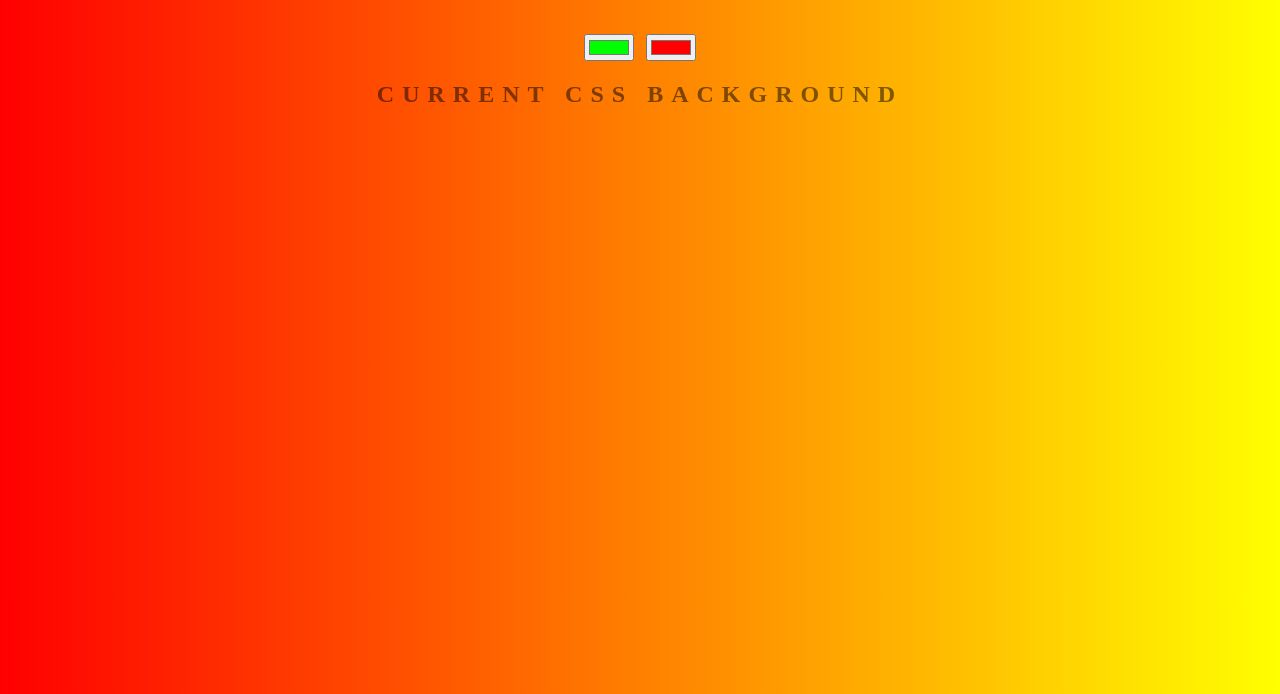
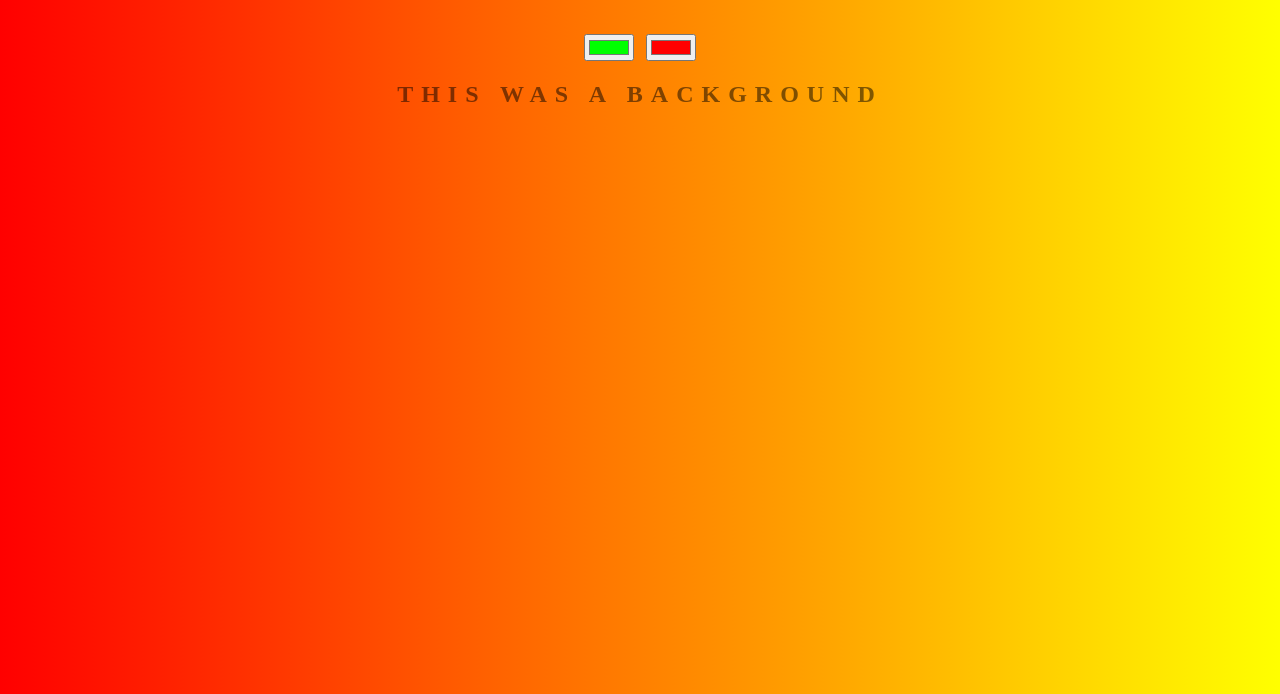
Before and after one commit to Aswan97/background-generator, a plain HTML site: page index.html in a window 1280 px wide. Shown: the part 106-800 px from the top of the page. Drawn offline with Linux system fonts and the light colour scheme.

Commit message:
Changing H2

```diff
--- a/index.html
+++ b/index.html
@@ -8,7 +8,7 @@
 	<h1>COOL Generator</h1>
 	<input class="color1" type="color" name="color1" value="#00ff00">
 	<input class="color2" type="color" name="color2" value="#ff0000">
-	<h2>Current CSS Background</h2>
+	<h2>This Was a Background</h2>
 	<h3></h3>
 	<script type="text/javascript" src="script.js"></script>
 </body>
```
